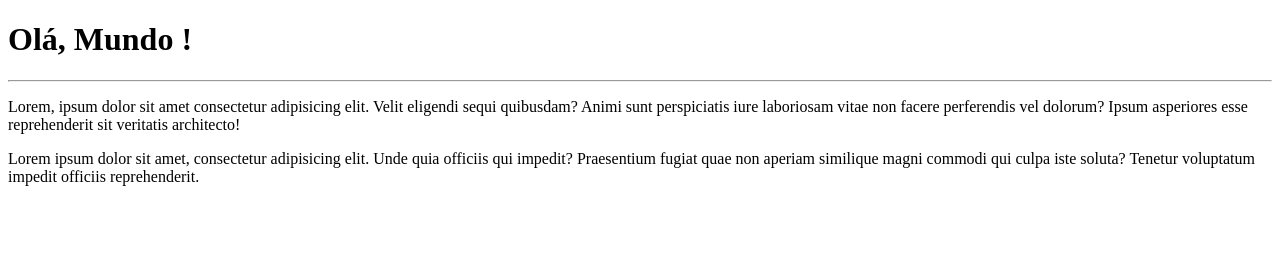
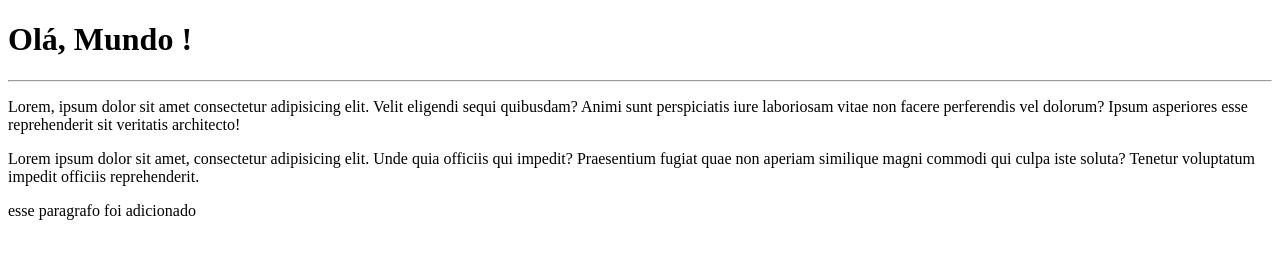
Before and after one commit to JVC0910/ROS-Projects, a plain HTML site: page Site-ex/index.html in a window 1280 px wide. Drawn offline with Linux system fonts and the light colour scheme.

Commit message:
modificado via windows

```diff
--- a/Site-ex/index.html
+++ b/Site-ex/index.html
@@ -11,5 +11,7 @@
     <p>Lorem, ipsum dolor sit amet consectetur adipisicing elit. Velit eligendi sequi quibusdam? Animi sunt perspiciatis iure laboriosam vitae non facere perferendis vel dolorum? Ipsum asperiores esse reprehenderit sit veritatis architecto!</p>
 
     <p>Lorem ipsum dolor sit amet, consectetur adipisicing elit. Unde quia officiis qui impedit? Praesentium fugiat quae non aperiam similique magni commodi qui culpa iste soluta? Tenetur voluptatum impedit officiis reprehenderit.</p>
+
+    <p>esse paragrafo foi adicionado </p>
 </body>
 </html>
```
